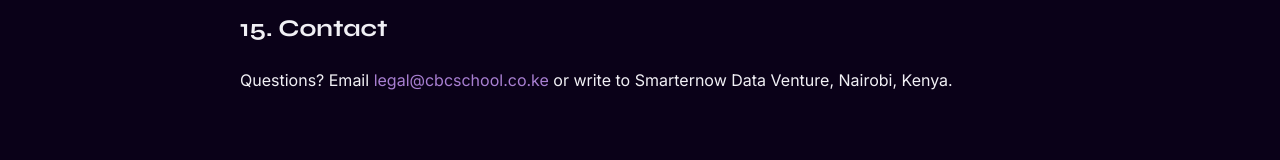
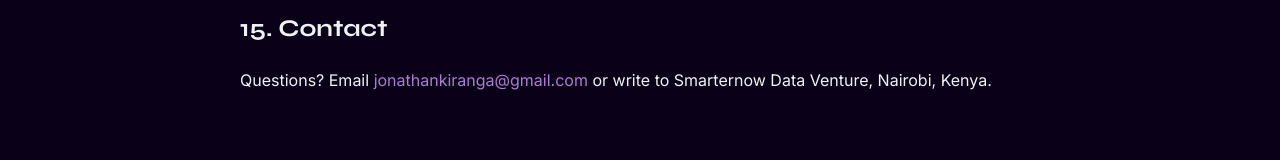
Before and after one commit to jonathankiranga/cbcschool-app, a website: page frontend/terms.html in a window 1280 px wide. Shown: the part 3170-3330 px from the top of the page. Drawn offline with Linux system fonts and the light colour scheme.

Commit message:
Fix contact email to jonathankiranga@gmail.com

```diff
--- a/frontend/terms.html
+++ b/frontend/terms.html
@@ -137,7 +137,7 @@
             <p>We may update these Terms. Continued use after changes constitutes acceptance. Material changes notified via email or in-app banner.</p>
 
             <h2 style="font-family: 'Syne', sans-serif; font-size: 1.5rem; font-weight: 700; margin: 32px 0 16px;">15. Contact</h2>
-            <p>Questions? Email <a href="mailto:jonathankiranga@gmail.com" style="color: var(--clr-purple-lt);">legal@cbcschool.co.ke</a> or write to Smarternow Data Venture, Nairobi, Kenya.</p>
+            <p>Questions? Email <a href="mailto:jonathankiranga@gmail.com" style="color: var(--clr-purple-lt);">jonathankiranga@gmail.com</a> or write to Smarternow Data Venture, Nairobi, Kenya.</p>
           </article>
         </div>
       </div>
```
